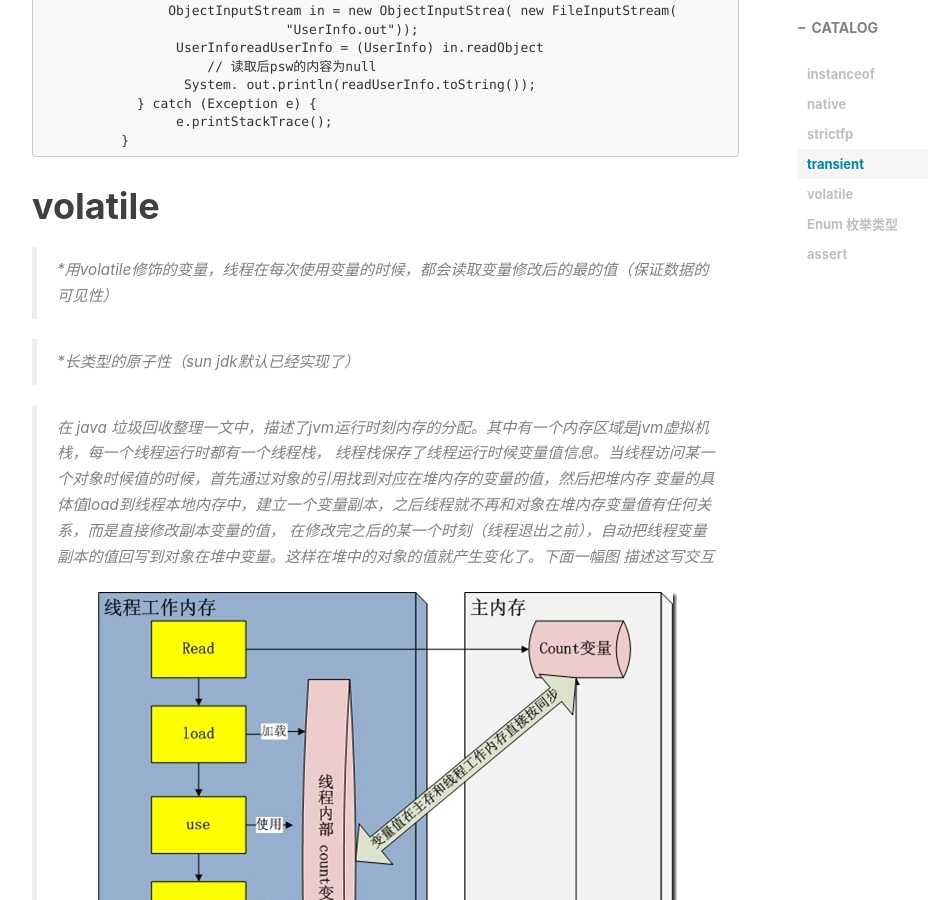
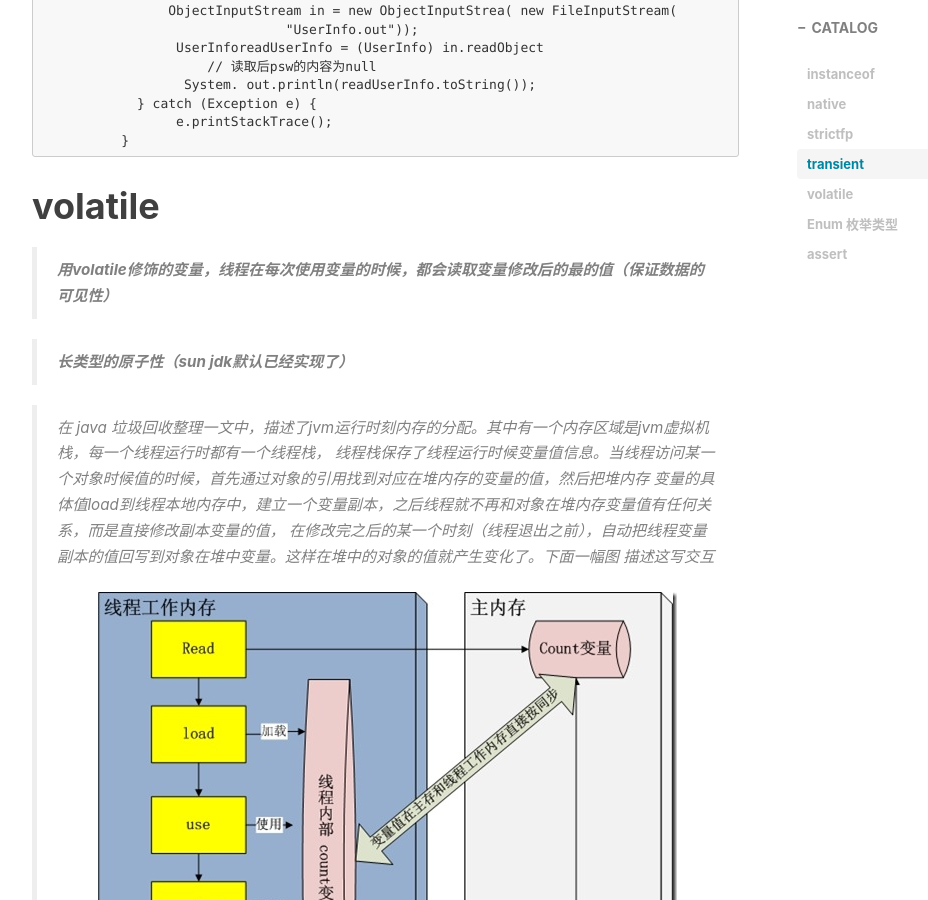
Before and after one commit to a839606145/a839606145.github.io, a Jekyll site: the page built from _posts/2017-06-15-Javakeyword-mywork.markdown, in a window 1280 px wide and 900 px high, scrolled down 2237 px. Shown: the whole window, without its empty margins (233-1161 px from the left). Built offline with Jekyll 4.4.1, drawn with Linux system fonts in a browser that asks for light colours; nearby versions of some CDN libraries; comment, search, counter and statistics services are not loaded.

```diff
--- a/_posts/2017-06-15-Javakeyword-mywork.markdown
+++ b/_posts/2017-06-15-Javakeyword-mywork.markdown
@@ -75,10 +75,10 @@ strictfp来声明一个 类、接口或者方法时，那么所声明的范围
 # volatile
 
 >
-*用volatile修饰的变量，线程在每次使用变量的时候，都会读取变量修改后的最的值（保证数据的可见性）
+**用volatile修饰的变量，线程在每次使用变量的时候，都会读取变量修改后的最的值（保证数据的可见性）**
 
 >
- *长类型的原子性（sun jdk默认已经实现了）
+ **长类型的原子性（sun jdk默认已经实现了）**
 
 
 >
```
